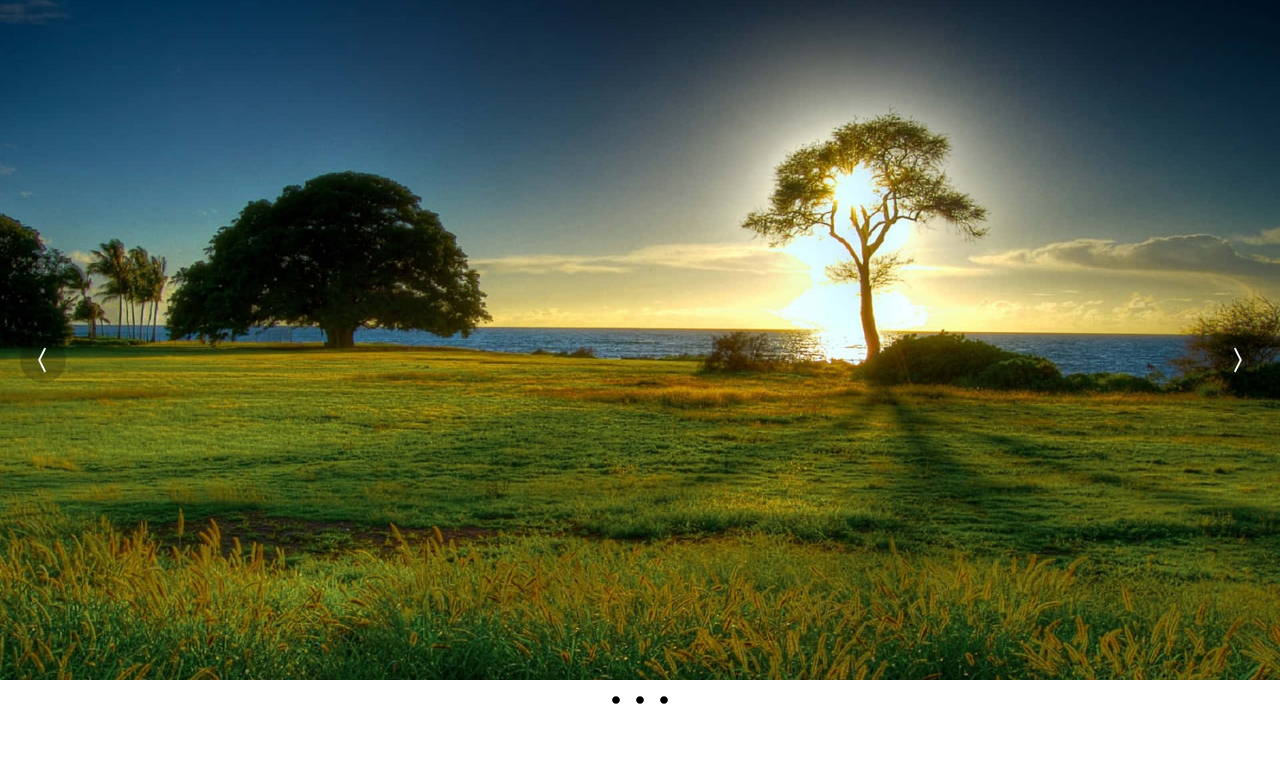
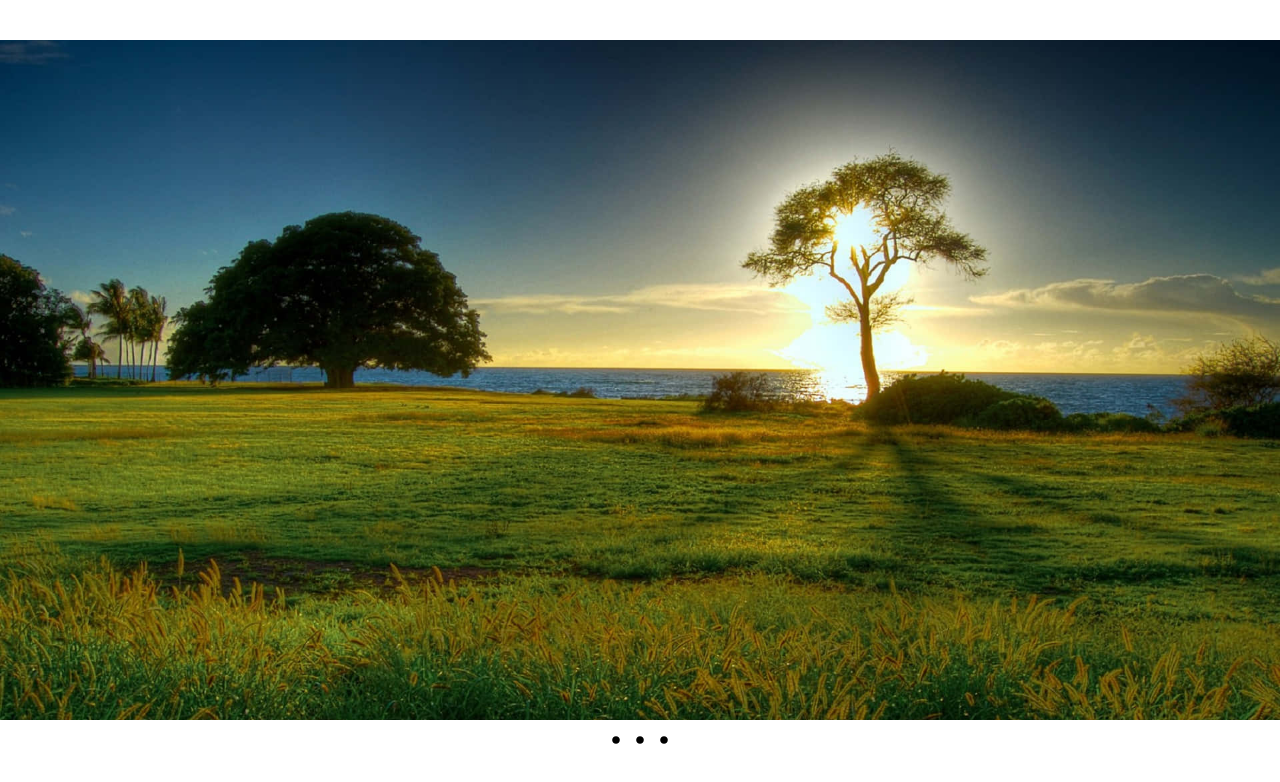
Before and after one commit to TRshaqOat/personal-web-repo, a React (Create React App) app in the folder personal-site/: page / in a window 1280 px wide. Shown: the top 782 px of the page. Built offline with nearby package versions, Linux system fonts and the light colour scheme.

Commit message:
Update App.js

```diff
--- a/personal-site/src/App.js
+++ b/personal-site/src/App.js
@@ -41,6 +41,7 @@ function App() {
   }, [slides]);
 
   return (
+    <div className="flex flex-col h-screen">
       <div className="h-[720px] w-full m-auto pb-10 relative group">
         <div
           style={{ backgroundImage: `url(${slides[currentIndex]})` }}
@@ -66,6 +67,7 @@ function App() {
           ))}
         </div>
       </div>
+    </div>
   );
 }
 
```
Lines whose indentation alone changed are shown as unchanged.
